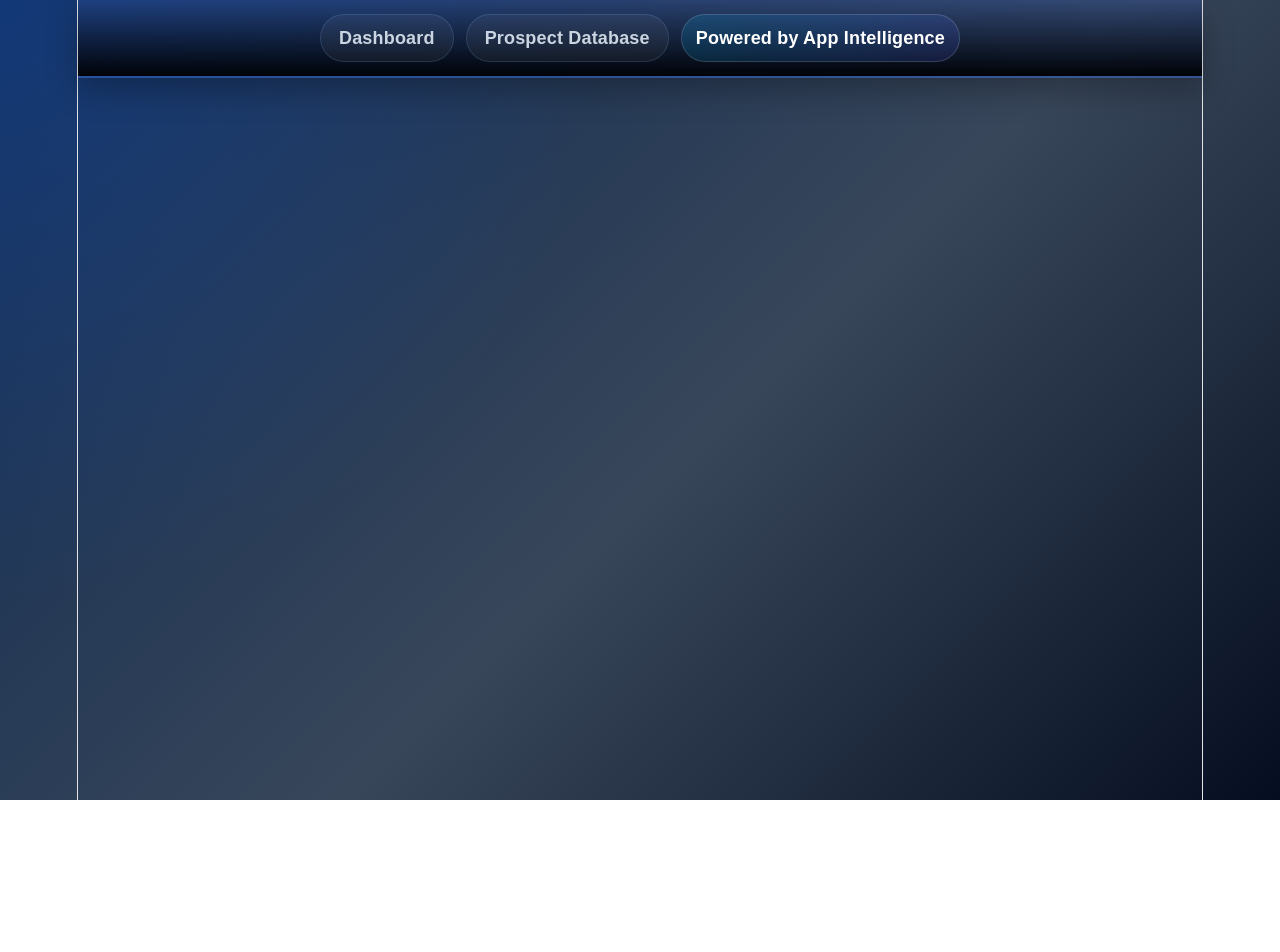
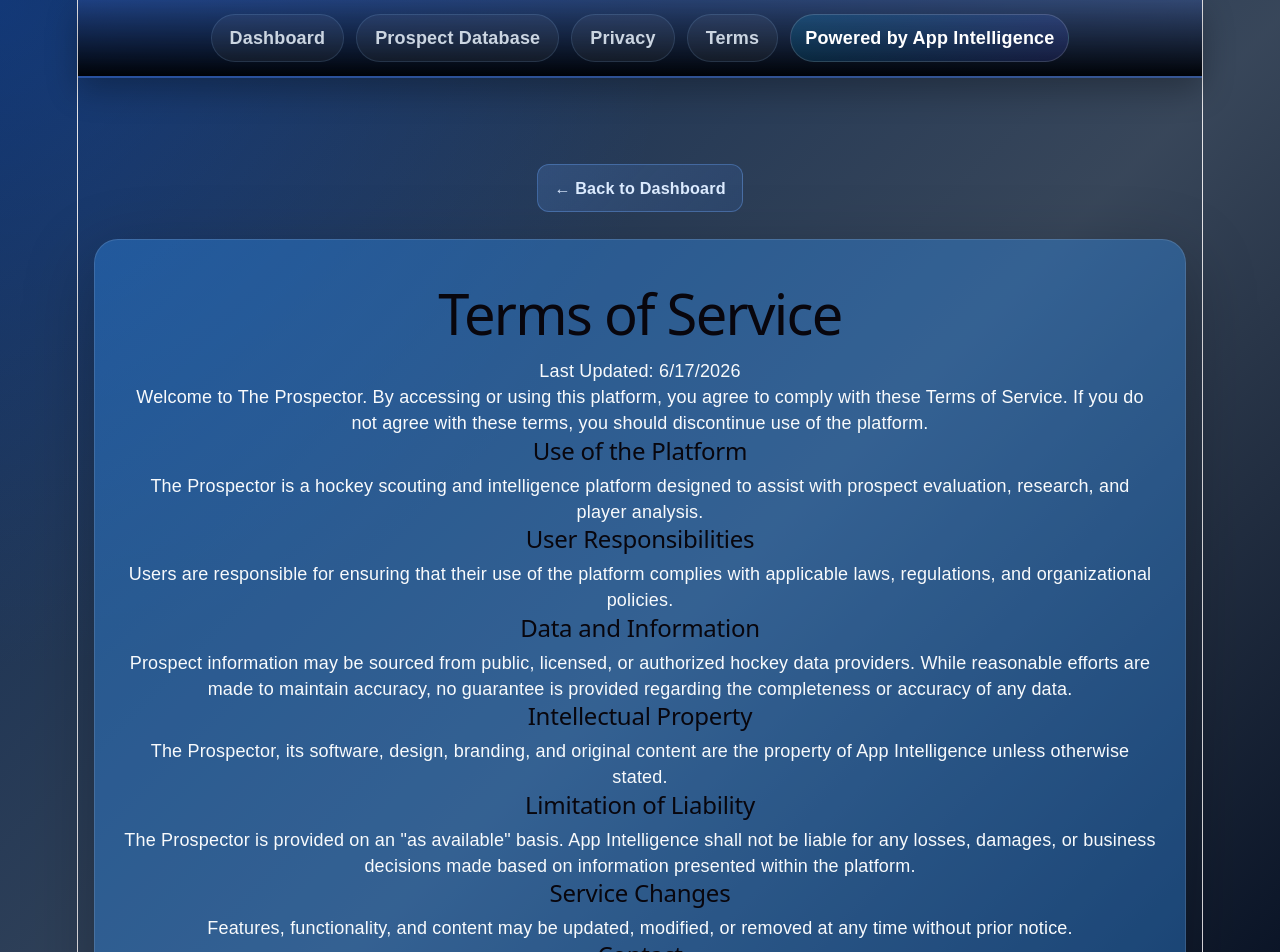
Before and after one commit to jtranberg/the-prospector, a React (Vite) app: page /terms in a window 1280 px wide. Shown: the top 952 px of the page. Before the commit the page ends 800 px from the top, so only its background shows below. Built offline with nearby package versions, Linux system fonts and the light colour scheme; no server answers.

Commit message:
policies

```diff
--- a/src/App.css
+++ b/src/App.css
@@ -1556,3 +1556,67 @@ td small {
   font-weight: 800;
   letter-spacing: 0.08em;
 }
+
+.dashboard-footer {
+  display: flex;
+  flex-wrap: wrap;
+  justify-content: space-between;
+  align-items: center;
+  gap: 16px;
+
+  margin-top: 48px;
+  padding: 24px;
+
+  border-top: 1px solid rgba(255, 255, 255, 0.08);
+
+  color: rgba(255, 255, 255, 0.75);
+}
+
+.footer-brand {
+  display: flex;
+  flex-direction: column;
+  gap: 4px;
+}
+
+.footer-links {
+  display: flex;
+  flex-wrap: wrap;
+  gap: 16px;
+}
+
+.footer-links a {
+  color: #93c5fd;
+  text-decoration: none;
+  font-weight: 600;
+}
+
+.footer-links a:hover {
+  color: white;
+}
+
+@media (max-width: 768px) {
+  .dashboard-footer {
+    flex-direction: column;
+    text-align: center;
+  }
+
+  .footer-links {
+    justify-content: center;
+  }
+}
+
+.contact-link {
+  color: #60a5fa;
+  font-weight: 700;
+  text-decoration: none;
+  transition: all 0.2s ease;
+}
+
+.contact-link:hover {
+  color: #dadbe0;
+  text-decoration: underline;
+}
+
+.contact-link:visited {
+  color: #69a3eb;
+}
--- a/src/App.jsx
+++ b/src/App.jsx
@@ -4,6 +4,10 @@ import "./App.css";
 
 import DashboardPage from "./pages/DashboardPage";
 import ProspectsPage from "./pages/ProspectsPage";
+import PrivacyPolicyPage from "./pages/PrivacyPolicyPage";
+import TermsOfServicePage from "./pages/TermsOfServicePage";
+import CookiePolicyPage from "./pages/CookiePolicyPage";
+import ContactPage from "./pages/ContactPage";
 
 import { loadCsvProspects } from "./lib/prospectMapper";
 import { loadProspects } from "./lib/liveProspects";
@@ -68,6 +72,22 @@ function App() {
             Prospect Database
           </Link>
 
+          <Link
+            to="/privacy"
+            className="nav-pill"
+            onClick={() => setMobileMenuOpen(false)}
+          >
+            Privacy
+          </Link>
+
+          <Link
+            to="/terms"
+            className="nav-pill"
+            onClick={() => setMobileMenuOpen(false)}
+          >
+            Terms
+          </Link>
+
           <a
             href="https://appintelligence.ca"
             target="_blank"
@@ -90,6 +110,11 @@ function App() {
           path="/prospects"
           element={<ProspectsPage prospects={rankedProspects} />}
         />
+
+        <Route path="/privacy" element={<PrivacyPolicyPage />} />
+        <Route path="/terms" element={<TermsOfServicePage />} />
+        <Route path="/cookies" element={<CookiePolicyPage />} />
+  <Route path="/contact" element={<ContactPage />} />
       </Routes>
     </>
   );
--- /dev/null
+++ b/src/pages/ContactPage.tsx
@@ -0,0 +1,54 @@
+import { Link } from "react-router-dom";
+
+export default function ContactPage() {
+  return (
+    <main className="app-shell">
+      <Link to="/" className="button-link">
+        ← Back to Dashboard
+      </Link>
+
+      <section className="dashboard-card">
+        <h1>Contact</h1>
+
+        <p>
+          The Prospector is developed and maintained by App Intelligence.
+        </p>
+
+        <h2>General Inquiries</h2>
+
+        <p>
+          Email:
+          <a
+  href="mailto:appintelligence.ca@gmail.com"
+  className="contact-link"
+>
+  {" "}appintelligence.ca@gmail.com
+</a>
+        </p>
+
+        <h2>Platform Information</h2>
+
+        <p>
+          Global Hockey Intelligence Platform
+        </p>
+
+        <p>
+          Scouting database, prospect intelligence, and player evaluation
+          tools.
+        </p>
+
+        <p>
+          Website:
+          <a
+  href="https://appintelligence.ca"
+  target="_blank"
+  rel="noopener noreferrer"
+  className="contact-link"
+>
+  App Intelligence
+</a>
+        </p>
+      </section>
+    </main>
+  );
+}
--- /dev/null
+++ b/src/pages/CookiePolicyPage.tsx
@@ -0,0 +1,42 @@
+import { Link } from "react-router-dom";
+
+export default function CookiePolicyPage() {
+  return (
+    <main className="app-shell">
+      <Link to="/" className="button-link">
+        ← Back to Dashboard
+      </Link>
+
+      <section className="dashboard-card">
+        <h1>Cookie Policy</h1>
+
+        <p>
+          The Prospector uses cookies and local browser storage to improve
+          performance, remember preferences, and enhance the scouting
+          experience.
+        </p>
+
+        <h2>What We Store</h2>
+
+        <ul>
+          <li>User preferences and interface settings</li>
+          <li>Session and navigation information</li>
+          <li>Performance and analytics information</li>
+        </ul>
+
+        <h2>Third-Party Services</h2>
+
+        <p>
+          External services may use cookies according to their own privacy
+          policies.
+        </p>
+
+        <h2>Contact</h2>
+
+        <p>
+          Questions regarding cookies may be directed to App Intelligence.
+        </p>
+      </section>
+    </main>
+  );
+}
--- a/src/pages/DashboardPage.jsx
+++ b/src/pages/DashboardPage.jsx
@@ -1,4 +1,5 @@
 import { useEffect, useMemo, useState } from "react";
+import { Link } from "react-router-dom";
 
 import StatCard from "../components/StatCard";
 import ProspectCard from "../components/ProspectCard";
@@ -695,24 +696,22 @@ function DashboardPage({ prospects = [] }) {
 
 
       <footer className="dashboard-footer">
-        <div>
-          <strong>The Prospector </strong>
-          <span>Global Hockey Intelligence Platform</span>
-        </div>
+  <div className="footer-brand">
+    <strong>The Prospector</strong>
+    <span>Global Hockey Intelligence Platform</span>
+  </div>
 
-        <div>
-          <span>
-            {dbPlayerCount?.toLocaleString() || "0"} Prospects •{" "}
-            {dbCountries || 0} Countries
-          </span>
-        </div>
+  <div className="footer-links">
+    <Link to="/privacy">Privacy Policy</Link>
+    <Link to="/terms">Terms of Service</Link>
+    <Link to="/cookies">Cookie Policy</Link>
+    <Link to="/contact">Contact</Link>
+  </div>
 
-        <div>
-          <a href="https://appintelligence.ca" target="_blank" rel="noreferrer">
-            Built by App Intelligence
-          </a>
-        </div>
-      </footer>
+  <div className="footer-copy">
+    © 2026 App Intelligence
+  </div>
+</footer>
     </main>
   );
 }
--- /dev/null
+++ b/src/pages/PrivacyPolicyPage.jsx
@@ -0,0 +1,69 @@
+import { Link } from "react-router-dom";
+
+export default function PrivacyPolicyPage() {
+  return (
+    <main className="app-shell">
+      <Link to="/" className="button-link">
+        ← Back to Dashboard
+      </Link>
+
+      <section className="dashboard-card">
+        <h1>Privacy Policy</h1>
+
+        <p>
+          Last Updated: {new Date().toLocaleDateString()}
+        </p>
+
+        <p>
+          The Prospector respects your privacy and is committed to protecting
+          information collected through the platform.
+        </p>
+
+        <h2>Information We Collect</h2>
+
+        <p>
+          The platform may collect information necessary to operate and improve
+          scouting workflows, including search activity, platform usage, and
+          user preferences.
+        </p>
+
+        <h2>How Information Is Used</h2>
+
+        <p>
+          Information is used to improve platform performance, enhance scouting
+          intelligence features, maintain security, and support ongoing
+          development.
+        </p>
+
+        <h2>Prospect Data</h2>
+
+        <p>
+          Hockey prospect information displayed within The Prospector may
+          originate from public, licensed, or authorized data sources and is
+          presented for scouting and evaluation purposes.
+        </p>
+
+        <h2>Data Security</h2>
+
+        <p>
+          Reasonable measures are taken to protect platform data and user
+          information from unauthorized access, disclosure, or misuse.
+        </p>
+
+        <h2>Third-Party Services</h2>
+
+        <p>
+          The platform may integrate with third-party services that maintain
+          their own privacy practices and policies.
+        </p>
+
+        <h2>Contact</h2>
+
+        <p>
+          Questions regarding this Privacy Policy may be directed through the
+          Contact page or App Intelligence.
+        </p>
+      </section>
+    </main>
+  );
+}
--- /dev/null
+++ b/src/pages/TermsOfServicePage.jsx
@@ -0,0 +1,78 @@
+import { Link } from "react-router-dom";
+
+export default function TermsOfServicePage() {
+  return (
+    <main className="app-shell">
+      <Link to="/" className="button-link">
+        ← Back to Dashboard
+      </Link>
+
+      <section className="dashboard-card">
+        <h1>Terms of Service</h1>
+
+        <p>
+          Last Updated: {new Date().toLocaleDateString()}
+        </p>
+
+        <p>
+          Welcome to The Prospector. By accessing or using this platform, you
+          agree to comply with these Terms of Service. If you do not agree with
+          these terms, you should discontinue use of the platform.
+        </p>
+
+        <h2>Use of the Platform</h2>
+
+        <p>
+          The Prospector is a hockey scouting and intelligence platform designed
+          to assist with prospect evaluation, research, and player analysis.
+        </p>
+
+        <h2>User Responsibilities</h2>
+
+        <p>
+          Users are responsible for ensuring that their use of the platform
+          complies with applicable laws, regulations, and organizational
+          policies.
+        </p>
+
+        <h2>Data and Information</h2>
+
+        <p>
+          Prospect information may be sourced from public, licensed, or
+          authorized hockey data providers. While reasonable efforts are made to
+          maintain accuracy, no guarantee is provided regarding the completeness
+          or accuracy of any data.
+        </p>
+
+        <h2>Intellectual Property</h2>
+
+        <p>
+          The Prospector, its software, design, branding, and original content
+          are the property of App Intelligence unless otherwise stated.
+        </p>
+
+        <h2>Limitation of Liability</h2>
+
+        <p>
+          The Prospector is provided on an "as available" basis. App
+          Intelligence shall not be liable for any losses, damages, or business
+          decisions made based on information presented within the platform.
+        </p>
+
+        <h2>Service Changes</h2>
+
+        <p>
+          Features, functionality, and content may be updated, modified, or
+          removed at any time without prior notice.
+        </p>
+
+        <h2>Contact</h2>
+
+        <p>
+          Questions regarding these Terms of Service may be directed through the
+          contact information provided on the Contact page.
+        </p>
+      </section>
+    </main>
+  );
+}
```
